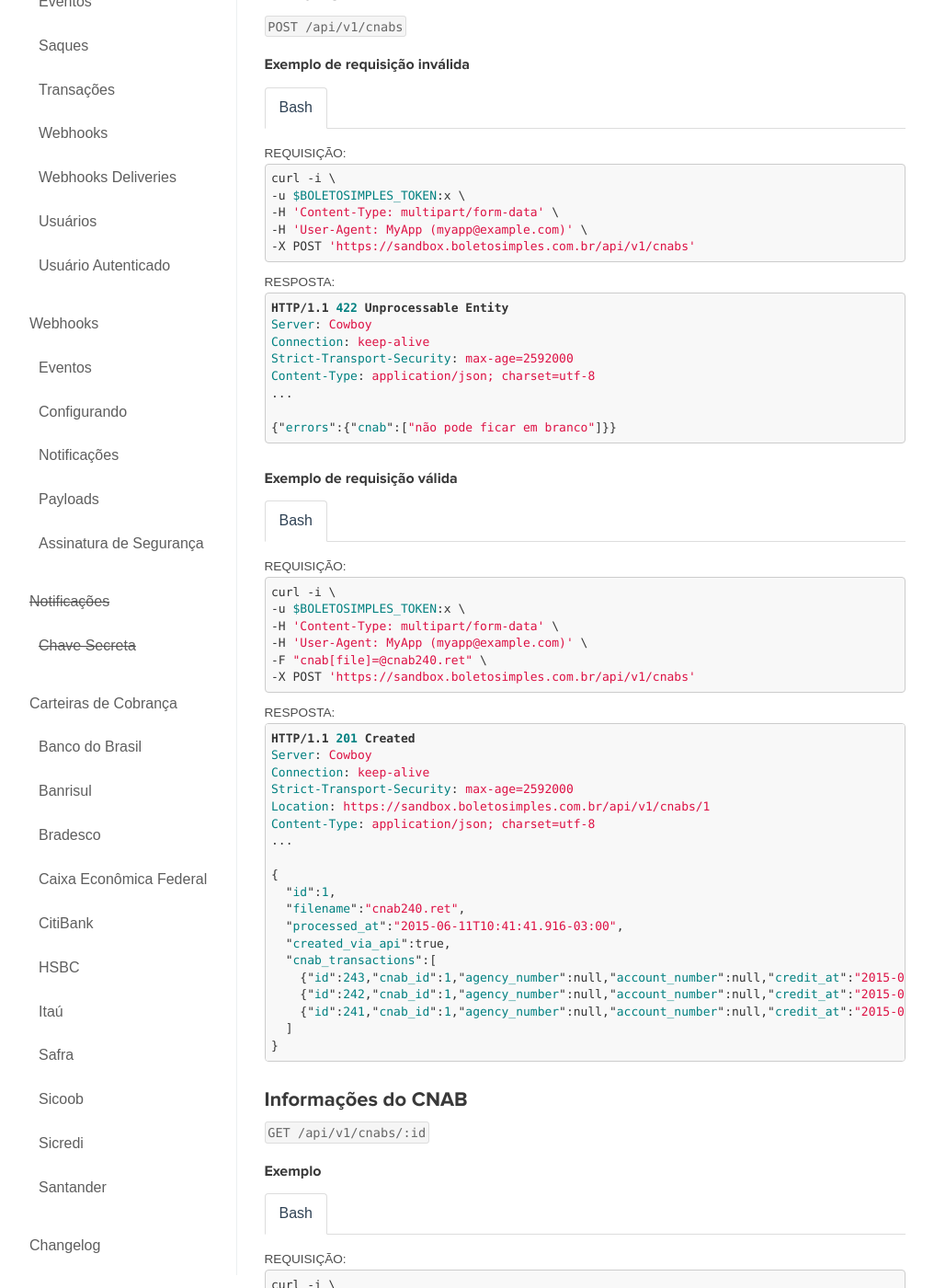
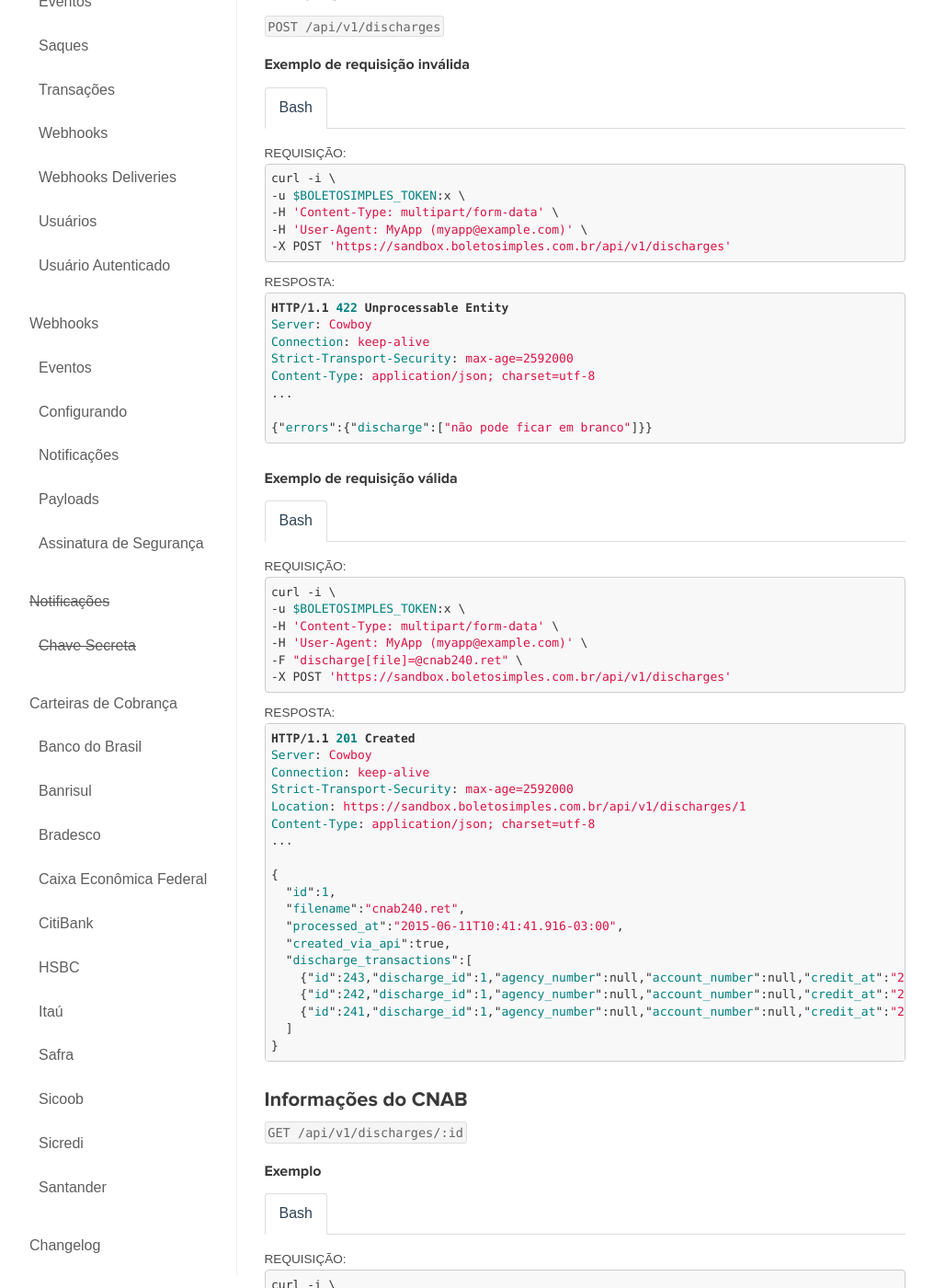
Before and after one commit to BoletoSimples/boletosimples-docs, a Jekyll site: the page built from reference/v1/retornos/index.md, in a window 1280 px wide and 1400 px high, scrolled down 914 px. Shown: the whole window at 92% size, without its empty margins (135-1151 px from the left). Built offline with Jekyll 4.4.1, drawn with Linux system fonts in a browser that asks for light colours; some of the changed text lies outside the part shown.

Commit message:
rename cnab endpoints

```diff
--- a/reference/v1/retornos/index.md
+++ b/reference/v1/retornos/index.md
@@ -9,10 +9,10 @@ breadcrumb: CNAB (Retorno)
 
 | Recurso                  | Descrição
 | ------------------------ | ------------------------
-| [POST /api/v1/cnabs](#enviar-cnab) | Enviar CNAB
-| [GET /api/v1/cnabs/:id](#informaes-do-cnab) | Informações do CNAB
-| [GET /api/v1/cnabs](#listar-cnabs) | Listar CNABs
-| [PUT /api/v1/cnabs/:id/pay_off](#quitar-boletos) | Quitar boletos
+| [POST /api/v1/discharges](#enviar-cnab) | Enviar CNAB
+| [GET /api/v1/discharges/:id](#informaes-do-cnab) | Informações do CNAB
+| [GET /api/v1/discharges](#listar-cnabs) | Listar CNABs
+| [PUT /api/v1/discharges/:id/pay_off](#quitar-boletos) | Quitar boletos
 
 ### Modelo de Dados
 
@@ -26,7 +26,7 @@ breadcrumb: CNAB (Retorno)
 
 ### Enviar CNAB
 
-`POST /api/v1/cnabs`
+`POST /api/v1/discharges`
 
 #### Exemplo de requisição inválida
 
@@ -45,7 +45,7 @@ curl -i \
 -u $BOLETOSIMPLES_TOKEN:x \
 -H 'Content-Type: multipart/form-data' \
 -H 'User-Agent: MyApp (myapp@example.com)' \
--X POST 'https://sandbox.boletosimples.com.br/api/v1/cnabs'
+-X POST 'https://sandbox.boletosimples.com.br/api/v1/discharges'
 </pre>
 
     <small>Resposta:</small>
@@ -58,7 +58,7 @@ Strict-Transport-Security: max-age=2592000
 Content-Type: application/json; charset=utf-8
 ...
 
-{"errors":{"cnab":["não pode ficar em branco"]}}
+{"errors":{"discharge":["não pode ficar em branco"]}}
 </pre>
   </div>
   <!-- <div class="tab-pane" id="ruby">
@@ -143,8 +143,8 @@ curl -i \
 -u $BOLETOSIMPLES_TOKEN:x \
 -H 'Content-Type: multipart/form-data' \
 -H 'User-Agent: MyApp (myapp@example.com)' \
--F "cnab[file]=@cnab240.ret" \
--X POST 'https://sandbox.boletosimples.com.br/api/v1/cnabs'
+-F "discharge[file]=@cnab240.ret" \
+-X POST 'https://sandbox.boletosimples.com.br/api/v1/discharges'
 </pre>
 
     <small>Resposta:</small>
@@ -154,7 +154,7 @@ HTTP/1.1 201 Created
 Server: Cowboy
 Connection: keep-alive
 Strict-Transport-Security: max-age=2592000
-Location: https://sandbox.boletosimples.com.br/api/v1/cnabs/1
+Location: https://sandbox.boletosimples.com.br/api/v1/discharges/1
 Content-Type: application/json; charset=utf-8
 ...
 
@@ -163,10 +163,10 @@ Content-Type: application/json; charset=utf-8
   "filename":"cnab240.ret",
   "processed_at":"2015-06-11T10:41:41.916-03:00",
   "created_via_api":true,
-  "cnab_transactions":[
-    {"id":243,"cnab_id":1,"agency_number":null,"account_number":null,"credit_at":"2015-06-03","paid_at":"2015-06-02","our_number":"0000000000206243","cnpj_cpf":null,"extra1":null,"extra2":null,"parcel":null,"receiving_bank":"104","receiving_agency":"00369","receiving_agency_digit":"0","bank_rate":765,"iof":0,"value_rebate":0,"discount":16022,"paid_amount":144200,"billet_fine":0,"other_credit":null,"credit_amount":144200,"other_costs":null},
-    {"id":242,"cnab_id":1,"agency_number":null,"account_number":null,"credit_at":"2015-06-03","paid_at":"2015-06-02","our_number":"0000000000205441","cnpj_cpf":null,"extra1":null,"extra2":null,"parcel":null,"receiving_bank":"033","receiving_agency":"04388","receiving_agency_digit":"0","bank_rate":765,"iof":0,"value_rebate":0,"discount":10034,"paid_amount":144850,"billet_fine":0,"other_credit":null,"credit_amount":144850,"other_costs":null},
-    {"id":241,"cnab_id":1,"agency_number":null,"account_number":null,"credit_at":"2015-06-03","paid_at":"2015-06-02","our_number":"0000000000204640","cnpj_cpf":null,"extra1":null,"extra2":null,"parcel":null,"receiving_bank":"104","receiving_agency":"00406","receiving_agency_digit":"0","bank_rate":765,"iof":0,"value_rebate":0,"discount":10396,"paid_amount":135153,"billet_fine":0,"other_credit":null,"credit_amount":135153,"other_costs":null}
+  "discharge_transactions":[
+    {"id":243,"discharge_id":1,"agency_number":null,"account_number":null,"credit_at":"2015-06-03","paid_at":"2015-06-02","our_number":"0000000000206243","cnpj_cpf":null,"extra1":null,"extra2":null,"parcel":null,"receiving_bank":"104","receiving_agency":"00369","receiving_agency_digit":"0","bank_rate":765,"iof":0,"value_rebate":0,"discount":16022,"paid_amount":144200,"billet_fine":0,"other_credit":null,"credit_amount":144200,"other_costs":null},
+    {"id":242,"discharge_id":1,"agency_number":null,"account_number":null,"credit_at":"2015-06-03","paid_at":"2015-06-02","our_number":"0000000000205441","cnpj_cpf":null,"extra1":null,"extra2":null,"parcel":null,"receiving_bank":"033","receiving_agency":"04388","receiving_agency_digit":"0","bank_rate":765,"iof":0,"value_rebate":0,"discount":10034,"paid_amount":144850,"billet_fine":0,"other_credit":null,"credit_amount":144850,"other_costs":null},
+    {"id":241,"discharge_id":1,"agency_number":null,"account_number":null,"credit_at":"2015-06-03","paid_at":"2015-06-02","our_number":"0000000000204640","cnpj_cpf":null,"extra1":null,"extra2":null,"parcel":null,"receiving_bank":"104","receiving_agency":"00406","receiving_agency_digit":"0","bank_rate":765,"iof":0,"value_rebate":0,"discount":10396,"paid_amount":135153,"billet_fine":0,"other_credit":null,"credit_amount":135153,"other_costs":null}
   ]
 }
 </pre>
@@ -266,7 +266,7 @@ Array
 
 ### Informações do CNAB
 
-`GET /api/v1/cnabs/:id`
+`GET /api/v1/discharges/:id`
 
 #### Exemplo
 
@@ -285,7 +285,7 @@ curl -i \
 -u $BOLETOSIMPLES_TOKEN:x \
 -H 'Content-Type: application/json' \
 -H 'User-Agent: MyApp (myapp@example.com)' \
--X GET 'https://sandbox.boletosimples.com.br/api/v1/cnabs/1'
+-X GET 'https://sandbox.boletosimples.com.br/api/v1/discharges/1'
 </pre>
 
     <small>Resposta:</small>
@@ -303,10 +303,10 @@ Content-Type: application/json; charset=utf-8
   "filename":"cnab240.ret",
   "processed_at":"2015-06-11T10:41:41.916-03:00",
   "created_via_api":true,
-  "cnab_transactions":[
-    {"id":243,"cnab_id":1,"agency_number":null,"account_number":null,"credit_at":"2015-06-03","paid_at":"2015-06-02","our_number":"0000000000206243","cnpj_cpf":null,"extra1":null,"extra2":null,"parcel":null,"receiving_bank":"104","receiving_agency":"00369","receiving_agency_digit":"0","bank_rate":765,"iof":0,"value_rebate":0,"discount":16022,"paid_amount":144200,"billet_fine":0,"other_credit":null,"credit_amount":144200,"other_costs":null},
-    {"id":242,"cnab_id":1,"agency_number":null,"account_number":null,"credit_at":"2015-06-03","paid_at":"2015-06-02","our_number":"0000000000205441","cnpj_cpf":null,"extra1":null,"extra2":null,"parcel":null,"receiving_bank":"033","receiving_agency":"04388","receiving_agency_digit":"0","bank_rate":765,"iof":0,"value_rebate":0,"discount":10034,"paid_amount":144850,"billet_fine":0,"other_credit":null,"credit_amount":144850,"other_costs":null},
-    {"id":241,"cnab_id":1,"agency_number":null,"account_number":null,"credit_at":"2015-06-03","paid_at":"2015-06-02","our_number":"0000000000204640","cnpj_cpf":null,"extra1":null,"extra2":null,"parcel":null,"receiving_bank":"104","receiving_agency":"00406","receiving_agency_digit":"0","bank_rate":765,"iof":0,"value_rebate":0,"discount":10396,"paid_amount":135153,"billet_fine":0,"other_credit":null,"credit_amount":135153,"other_costs":null}
+  "discharge_transactions":[
+    {"id":243,"discharge_id":1,"agency_number":null,"account_number":null,"credit_at":"2015-06-03","paid_at":"2015-06-02","our_number":"0000000000206243","cnpj_cpf":null,"extra1":null,"extra2":null,"parcel":null,"receiving_bank":"104","receiving_agency":"00369","receiving_agency_digit":"0","bank_rate":765,"iof":0,"value_rebate":0,"discount":16022,"paid_amount":144200,"billet_fine":0,"other_credit":null,"credit_amount":144200,"other_costs":null},
+    {"id":242,"discharge_id":1,"agency_number":null,"account_number":null,"credit_at":"2015-06-03","paid_at":"2015-06-02","our_number":"0000000000205441","cnpj_cpf":null,"extra1":null,"extra2":null,"parcel":null,"receiving_bank":"033","receiving_agency":"04388","receiving_agency_digit":"0","bank_rate":765,"iof":0,"value_rebate":0,"discount":10034,"paid_amount":144850,"billet_fine":0,"other_credit":null,"credit_amount":144850,"other_costs":null},
+    {"id":241,"discharge_id":1,"agency_number":null,"account_number":null,"credit_at":"2015-06-03","paid_at":"2015-06-02","our_number":"0000000000204640","cnpj_cpf":null,"extra1":null,"extra2":null,"parcel":null,"receiving_bank":"104","receiving_agency":"00406","receiving_agency_digit":"0","bank_rate":765,"iof":0,"value_rebate":0,"discount":10396,"paid_amount":135153,"billet_fine":0,"other_credit":null,"credit_amount":135153,"other_costs":null}
   ]
 }
 </pre>
@@ -373,7 +373,7 @@ Array
 
 ### Listar CNABs
 
-`GET /api/v1/cnabs`
+`GET /api/v1/discharges`
 
 <table class='table table-bordered'>
   <thead>
@@ -434,7 +434,7 @@ curl -i \
 -u $BOLETOSIMPLES_TOKEN:x \
 -H 'Content-Type: application/json' \
 -H 'User-Agent: MyApp (myapp@example.com)' \
--X GET "https://sandbox.boletosimples.com.br/api/v1/cnabs?page=1&per_page=50"
+-X GET "https://sandbox.boletosimples.com.br/api/v1/discharges?page=1&per_page=50"
 </pre>
 
     <small>Resposta:</small>
@@ -454,10 +454,10 @@ Content-Type: application/json; charset=utf-8
     "filename":"cnab240.ret",
     "processed_at":"2015-06-11T10:41:41.916-03:00",
     "created_via_api":true,
-    "cnab_transactions":[
-      {"id":243,"cnab_id":1,"agency_number":null,"account_number":null,"credit_at":"2015-06-03","paid_at":"2015-06-02","our_number":"0000000000206243","cnpj_cpf":null,"extra1":null,"extra2":null,"parcel":null,"receiving_bank":"104","receiving_agency":"00369","receiving_agency_digit":"0","bank_rate":765,"iof":0,"value_rebate":0,"discount":16022,"paid_amount":144200,"billet_fine":0,"other_credit":null,"credit_amount":144200,"other_costs":null},
-      {"id":242,"cnab_id":1,"agency_number":null,"account_number":null,"credit_at":"2015-06-03","paid_at":"2015-06-02","our_number":"0000000000205441","cnpj_cpf":null,"extra1":null,"extra2":null,"parcel":null,"receiving_bank":"033","receiving_agency":"04388","receiving_agency_digit":"0","bank_rate":765,"iof":0,"value_rebate":0,"discount":10034,"paid_amount":144850,"billet_fine":0,"other_credit":null,"credit_amount":144850,"other_costs":null},
-      {"id":241,"cnab_id":1,"agency_number":null,"account_number":null,"credit_at":"2015-06-03","paid_at":"2015-06-02","our_number":"0000000000204640","cnpj_cpf":null,"extra1":null,"extra2":null,"parcel":null,"receiving_bank":"104","receiving_agency":"00406","receiving_agency_digit":"0","bank_rate":765,"iof":0,"value_rebate":0,"discount":10396,"paid_amount":135153,"billet_fine":0,"other_credit":null,"credit_amount":135153,"other_costs":null}
+    "discharge_transactions":[
+      {"id":243,"discharge_id":1,"agency_number":null,"account_number":null,"credit_at":"2015-06-03","paid_at":"2015-06-02","our_number":"0000000000206243","cnpj_cpf":null,"extra1":null,"extra2":null,"parcel":null,"receiving_bank":"104","receiving_agency":"00369","receiving_agency_digit":"0","bank_rate":765,"iof":0,"value_rebate":0,"discount":16022,"paid_amount":144200,"billet_fine":0,"other_credit":null,"credit_amount":144200,"other_costs":null},
+      {"id":242,"discharge_id":1,"agency_number":null,"account_number":null,"credit_at":"2015-06-03","paid_at":"2015-06-02","our_number":"0000000000205441","cnpj_cpf":null,"extra1":null,"extra2":null,"parcel":null,"receiving_bank":"033","receiving_agency":"04388","receiving_agency_digit":"0","bank_rate":765,"iof":0,"value_rebate":0,"discount":10034,"paid_amount":144850,"billet_fine":0,"other_credit":null,"credit_amount":144850,"other_costs":null},
+      {"id":241,"discharge_id":1,"agency_number":null,"account_number":null,"credit_at":"2015-06-03","paid_at":"2015-06-02","our_number":"0000000000204640","cnpj_cpf":null,"extra1":null,"extra2":null,"parcel":null,"receiving_bank":"104","receiving_agency":"00406","receiving_agency_digit":"0","bank_rate":765,"iof":0,"value_rebate":0,"discount":10396,"paid_amount":135153,"billet_fine":0,"other_credit":null,"credit_amount":135153,"other_costs":null}
     ]
   }
 ]
@@ -467,8 +467,8 @@ Content-Type: application/json; charset=utf-8
     <small>Requisição:</small>
 
 <pre class="ruby">
-@cnabs = BoletoSimples::BankBilletAccount.all(page: 1, per_page: 2)
-puts "Carteiras Retornadas: #{@cnabs.count}"
+@discharges = BoletoSimples::BankBilletAccount.all(page: 1, per_page: 2)
+puts "Carteiras Retornadas: #{@discharges.count}"
 puts "Total: #{BoletoSimples.last_request.total}"
 puts "Primeira Página: #{BoletoSimples.last_request.links[:first]}"
 puts "Página Anterior: #{BoletoSimples.last_request.links[:prev]}"
@@ -483,16 +483,16 @@ CNABs Retornadas: 3
 Total: 3
 Primeira Página:
 Página Anterior:
-Próxima Página: https://sandbox.boletosimples.com.br/api/v1/cnabs?page=2&per_page=2
-Última Página: https://sandbox.boletosimples.com.br/api/v1/cnabs?page=2&per_page=2
+Próxima Página: https://sandbox.boletosimples.com.br/api/v1/discharges?page=2&per_page=2
+Última Página: https://sandbox.boletosimples.com.br/api/v1/discharges?page=2&per_page=2
 </pre>
   </div> -->
   <!-- <div class="tab-pane" id="php6">
     <small>Requisição:</small>
 
 <pre class="php">
-$cnabs = BoletoSimples\bank_billet_account::all(['page' => 1, 'per_page' => 2]);
-echo "CNABs Retornados: " . sizeof($cnabs) . "\n";
+$discharges = BoletoSimples\bank_billet_account::all(['page' => 1, 'per_page' => 2]);
+echo "CNABs Retornados: " . sizeof($discharges) . "\n";
 echo "Total: " . BoletoSimples::$last_request->total . "\n";
 echo "Primeira Página: " . BoletoSimples::$last_request->links['first'] . "\n";
 echo "Página Anterior: " . BoletoSimples::$last_request->links['prev'] . "\n";
@@ -507,15 +507,15 @@ CNABs Retornados: 2
 Total: 9
 Primeira Página:
 Página Anterior:
-Próxima Página: https://sandbox.boletosimples.com.br/api/v1/cnabs?page=2&per_page=2
-Última Página: https://sandbox.boletosimples.com.br/api/v1/cnabs?page=5&per_page=2
+Próxima Página: https://sandbox.boletosimples.com.br/api/v1/discharges?page=2&per_page=2
+Última Página: https://sandbox.boletosimples.com.br/api/v1/discharges?page=5&per_page=2
 </pre>
   </div> -->
 </div>
 
 ### Quitar Boletos
 
-`PUT /api/v1/cnabs/:id/pay_off` ou `PATCH /api/v1/cnabs/:id/pay_off`
+`PUT /api/v1/discharges/:id/pay_off` ou `PATCH /api/v1/discharges/:id/pay_off`
 
 É necessário já ter enviado o CNAB.
 Todos os boletos que forem identificados dentro do CNAB serão marcados como PAGO e os <a href="/webhooks">Webhooks</a> serão disparados.
@@ -537,7 +537,7 @@ curl -i \
 -u $BOLETOSIMPLES_TOKEN:x \
 -H 'Content-Type: application/json' \
 -H 'User-Agent: MyApp (myapp@example.com)' \
--X PUT 'https://sandbox.boletosimples.com.br/api/v1/cnabs/1/pay_off'
+-X PUT 'https://sandbox.boletosimples.com.br/api/v1/discharges/1/pay_off'
 </pre>
 
     <small>Resposta:</small>
@@ -555,10 +555,10 @@ Content-Type: application/json; charset=utf-8
   "filename":"cnab240.ret",
   "processed_at":"2015-06-11T10:41:41.916-03:00",
   "created_via_api":true,
-  "cnab_transactions":[
-    {"id":243,"cnab_id":1,"agency_number":null,"account_number":null,"credit_at":"2015-06-03","paid_at":"2015-06-02","our_number":"0000000000206243","cnpj_cpf":null,"extra1":null,"extra2":null,"parcel":null,"receiving_bank":"104","receiving_agency":"00369","receiving_agency_digit":"0","bank_rate":765,"iof":0,"value_rebate":0,"discount":16022,"paid_amount":144200,"billet_fine":0,"other_credit":null,"credit_amount":144200,"other_costs":null},
-    {"id":242,"cnab_id":1,"agency_number":null,"account_number":null,"credit_at":"2015-06-03","paid_at":"2015-06-02","our_number":"0000000000205441","cnpj_cpf":null,"extra1":null,"extra2":null,"parcel":null,"receiving_bank":"033","receiving_agency":"04388","receiving_agency_digit":"0","bank_rate":765,"iof":0,"value_rebate":0,"discount":10034,"paid_amount":144850,"billet_fine":0,"other_credit":null,"credit_amount":144850,"other_costs":null},
-    {"id":241,"cnab_id":1,"agency_number":null,"account_number":null,"credit_at":"2015-06-03","paid_at":"2015-06-02","our_number":"0000000000204640","cnpj_cpf":null,"extra1":null,"extra2":null,"parcel":null,"receiving_bank":"104","receiving_agency":"00406","receiving_agency_digit":"0","bank_rate":765,"iof":0,"value_rebate":0,"discount":10396,"paid_amount":135153,"billet_fine":0,"other_credit":null,"credit_amount":135153,"other_costs":null}
+  "discharge_transactions":[
+    {"id":243,"discharge_id":1,"agency_number":null,"account_number":null,"credit_at":"2015-06-03","paid_at":"2015-06-02","our_number":"0000000000206243","cnpj_cpf":null,"extra1":null,"extra2":null,"parcel":null,"receiving_bank":"104","receiving_agency":"00369","receiving_agency_digit":"0","bank_rate":765,"iof":0,"value_rebate":0,"discount":16022,"paid_amount":144200,"billet_fine":0,"other_credit":null,"credit_amount":144200,"other_costs":null},
+    {"id":242,"discharge_id":1,"agency_number":null,"account_number":null,"credit_at":"2015-06-03","paid_at":"2015-06-02","our_number":"0000000000205441","cnpj_cpf":null,"extra1":null,"extra2":null,"parcel":null,"receiving_bank":"033","receiving_agency":"04388","receiving_agency_digit":"0","bank_rate":765,"iof":0,"value_rebate":0,"discount":10034,"paid_amount":144850,"billet_fine":0,"other_credit":null,"credit_amount":144850,"other_costs":null},
+    {"id":241,"discharge_id":1,"agency_number":null,"account_number":null,"credit_at":"2015-06-03","paid_at":"2015-06-02","our_number":"0000000000204640","cnpj_cpf":null,"extra1":null,"extra2":null,"parcel":null,"receiving_bank":"104","receiving_agency":"00406","receiving_agency_digit":"0","bank_rate":765,"iof":0,"value_rebate":0,"discount":10396,"paid_amount":135153,"billet_fine":0,"other_credit":null,"credit_amount":135153,"other_costs":null}
   ]
 }
 </pre>
```
Also changed, not shown: changelog.md.
